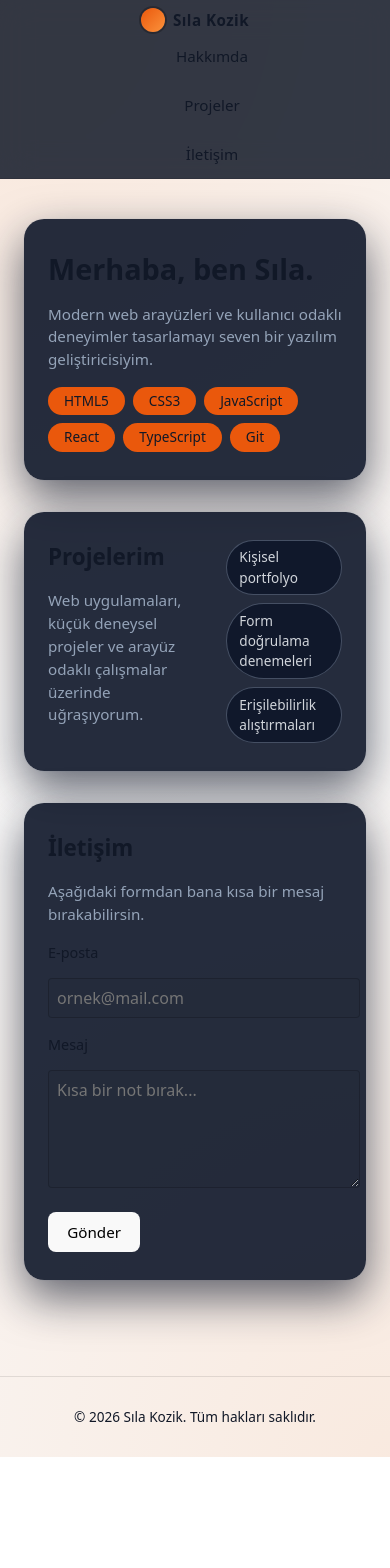
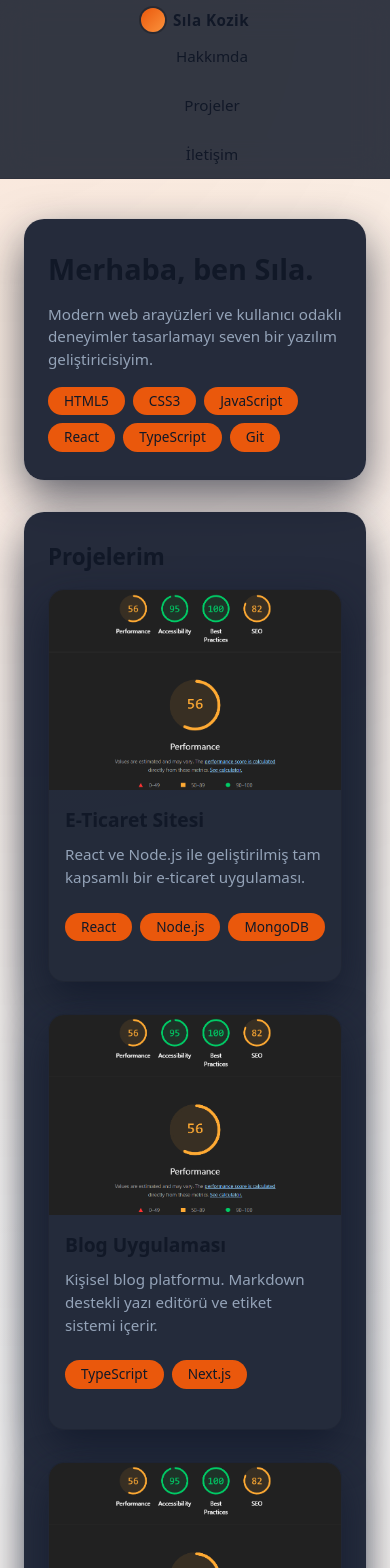
Before and after one commit to silakozik/web-lab, a React (Vite) app: page / in a window 390 px wide. Shown: the top 1568 px of the page. Before the commit the page ends 1457 px from the top, so only its background shows below. Built offline with nearby package versions, Linux system fonts and the light colour scheme.

Commit message:
add responsive project cards grid

```diff
--- a/src/App.tsx
+++ b/src/App.tsx
@@ -58,16 +58,46 @@ function App() {
           </ul>
         </section>
 
-        <section id="projeler" className="section-card section-grid">
-          <div>
-            <h2>Projelerim</h2>
-            <p>Web uygulamaları, küçük deneysel projeler ve arayüz odaklı çalışmalar üzerinde uğraşıyorum.</p>
+        <section id="projeler" className="section-card">
+          <h2>Projelerim</h2>
+          <div className="project-grid">
+            <article className="project-card">
+              <img src="/lighthouse.png" alt="E-Ticaret sitesi anasayfa ekran görüntüsü" />
+              <div className="project-card-body">
+                <h3>E-Ticaret Sitesi</h3>
+                <p>React ve Node.js ile geliştirilmiş tam kapsamlı bir e-ticaret uygulaması.</p>
+                <ul className="skill-tags" role="list" aria-label="Projede kullanılan teknolojiler">
+                  <li>React</li>
+                  <li>Node.js</li>
+                  <li>MongoDB</li>
+                </ul>
+              </div>
+            </article>
+
+            <article className="project-card">
+              <img src="/lighthouse.png" alt="Blog uygulaması yazı listesi görünümü" />
+              <div className="project-card-body">
+                <h3>Blog Uygulaması</h3>
+                <p>Kişisel blog platformu. Markdown destekli yazı editörü ve etiket sistemi içerir.</p>
+                <ul className="skill-tags" role="list" aria-label="Projede kullanılan teknolojiler">
+                  <li>TypeScript</li>
+                  <li>Next.js</li>
+                </ul>
+              </div>
+            </article>
+
+            <article className="project-card">
+              <img src="/lighthouse.png" alt="Hava durumu uygulaması arayüzü" />
+              <div className="project-card-body">
+                <h3>Hava Durumu</h3>
+                <p>OpenWeather API ile anlık hava durumu bilgisini gösteren basit bir arayüz.</p>
+                <ul className="skill-tags" role="list" aria-label="Projede kullanılan teknolojiler">
+                  <li>JavaScript</li>
+                  <li>API</li>
+                </ul>
+              </div>
+            </article>
           </div>
-          <ul className="project-list">
-            <li className="project-pill">Kişisel portfolyo</li>
-            <li className="project-pill">Form doğrulama denemeleri</li>
-            <li className="project-pill">Erişilebilirlik alıştırmaları</li>
-          </ul>
         </section>
 
         <section id="iletisim" className="section-card">
--- a/src/index.css
+++ b/src/index.css
@@ -176,28 +176,56 @@ section h2 {
   color: rgba(148, 163, 184, 1);
 }
 
-.section-grid {
+.project-grid {
   display: grid;
-  grid-template-columns: minmax(0, 2fr) minmax(0, 1.5fr);
-  gap: var(--space-lg);
+  grid-template-columns: repeat(auto-fit, minmax(280px, 1fr));
+  gap: var(--space-xl);
+  margin-top: var(--space-md);
 }
 
-.project-list {
-  list-style: none;
-  margin: 0;
-  padding: 0;
+.project-card {
   display: flex;
-  flex-wrap: wrap;
+  flex-direction: column;
+  background: var(--color-surface);
+  border: 1px solid var(--color-border-subtle);
+  border-radius: 1rem;
+  overflow: hidden;
+  box-shadow: 0 16px 40px rgba(15, 23, 42, 0.7);
+  transition: transform 0.18s ease-out, box-shadow 0.18s ease-out;
+}
+
+.project-card:hover {
+  transform: translateY(-4px);
+  box-shadow: 0 24px 55px rgba(15, 23, 42, 0.85);
+}
+
+.project-card img {
+  width: 100%;
+  height: 200px;
+  object-fit: cover;
+}
+
+.project-card-body {
+  padding: var(--space-md);
+  display: flex;
+  flex-direction: column;
   gap: var(--space-sm);
 }
 
-.project-pill {
-  padding: 0.4rem 0.75rem;
-  border-radius: 999px;
-  background-color: rgba(15, 23, 42, 0.9);
-  border: 1px solid rgba(148, 163, 184, 0.4);
-  font-size: 0.85rem;
-  color: rgba(209, 213, 219, 1);
+.project-card h3 {
+  margin: 0;
+  font-size: var(--text-xl);
+}
+
+.project-card p {
+  margin: 0;
+  color: rgba(148, 163, 184, 1);
+  flex-grow: 1;
+}
+
+.project-card .skill-tags {
+  margin-top: var(--space-md);
+  padding-bottom: var(--space-lg);
 }
 
 .skill-tags {
```
